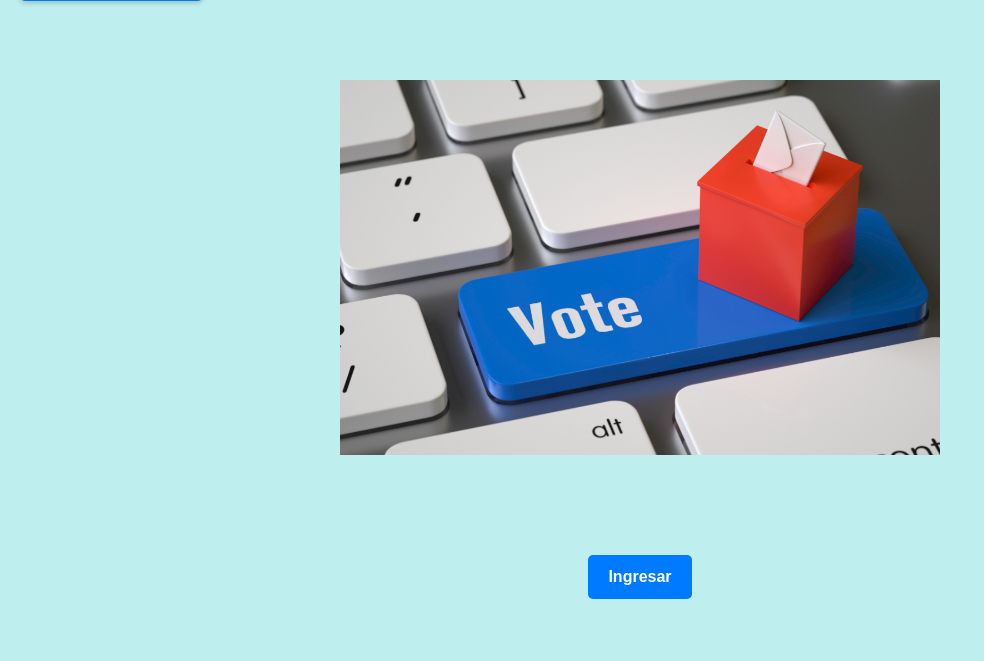
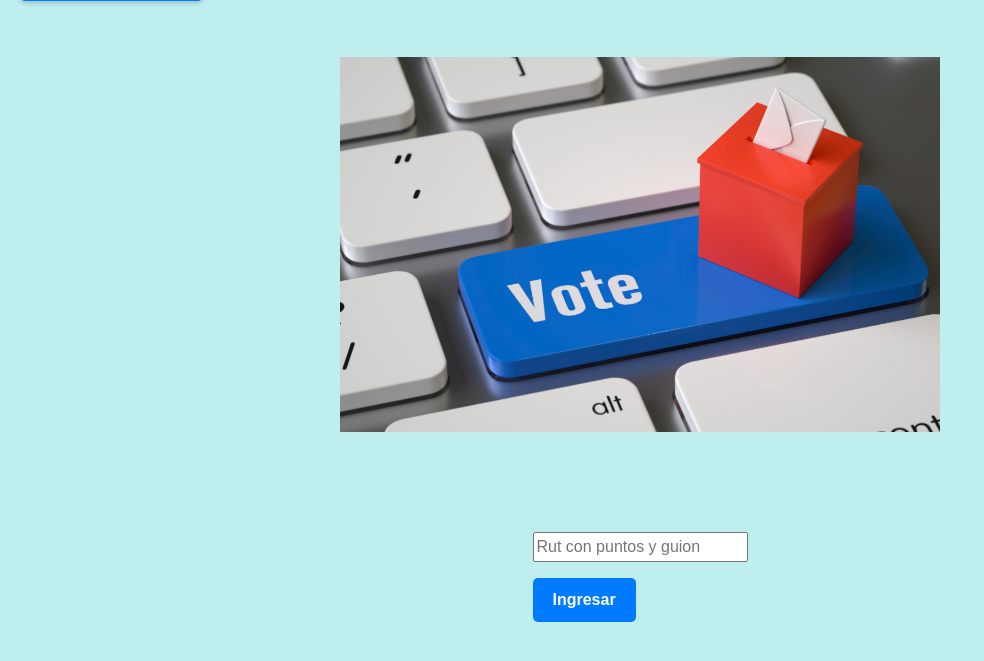
Before and after one commit to osvaldogmc/sistema_voto, a Django app: page / in a window 1280 px wide. Shown: the part 61-722 px from the top of the page, without its empty margins (0-984 px from the left). Run offline with Django 5.2, Linux system fonts and the light colour scheme.

Commit message:
last update

```diff
--- /dev/null
+++ b/app/functions/__init__.py
@@ -0,0 +1 @@
+from . encriptacion import encode, decode
--- /dev/null
+++ b/app/static/validarRut.js
@@ -0,0 +1,52 @@
+const $formRut = document.getElementById('formRut');
+const $txtRut = document.getElementById('txtRut');
+
+(function () {
+    $formRut.addEventListener('submit', function (e) {
+        let rut = String($txtRut.value).trim();
+        if (rut.length === 0) {
+            alert("El rut no puede ir vacio");
+            e.preventDefault();
+        }
+    });
+})();
+
+
+function validarRut() {
+    const rut = document.getElementById("txtRut").value;
+
+    // Verificar si el RUT tiene el formato correcto: XX.XXX.XXX-X
+    const rutPattern = /^\d{1,2}(\.\d{3}){2}-[0-9Kk]{1}$/;
+
+    if (!rutPattern.test(rut)) {
+        alert("RUT inválido. El formato debe ser XX.XXX.XXX-X");
+        return false;
+    }
+
+    const rutLimpio = rut.replace(/[.-]/g, ''); // Elimina puntos y guion
+    const cuerpo = rutLimpio.slice(0, -1);
+    const dv = rutLimpio.slice(-1).toUpperCase();
+
+    if (!/^\d{7,8}[0-9k]$/.test(rutLimpio)) {
+        alert("RUT inválido.");
+        return false;
+    }
+
+    let suma = 0;
+    let multiplicador = 2;
+    for (let i = cuerpo.length - 1; i >= 0; i--) {
+        suma += cuerpo[i] * multiplicador;
+        multiplicador = multiplicador === 7 ? 2 : multiplicador + 1;
+    }
+
+    const dvCalculado = 11 - (suma % 11);
+    const dvCorrecto = dvCalculado === 11 ? '0' : dvCalculado === 10 ? 'K' : dvCalculado.toString();
+
+    if (dv !== dvCorrecto) {
+        alert("RUT inválido.");
+        return false;
+    }
+
+    return true;
+
+}
--- a/app/templates/editarCandidato.html
+++ b/app/templates/editarCandidato.html
@@ -9,9 +9,7 @@
                 <div class="card-body">
                     <form action="/edicionCandidato/" method="POST">
                         {% csrf_token %}
-                        <div class="form-group mb-3">
-                            <input type="text" id="txtId" name="txtId" value="{{editar.id}}" class="form-control" placeholder="ID" maxlength="30" readonly required>
-                        </div>
+                        <input type="hidden" id="txtId" name="txtId" value="{{editar.id}}" class="form-control" placeholder="ID" maxlength="30" readonly required>
                         <div class="form-group mb-3">
                             <input type="text" id="txtNombre" name="txtNombre" value="{{editar.nombre}}" class="form-control" placeholder="Nombre" maxlength="30" required>
                         </div>
--- a/app/templates/formulario_votacion.html
+++ b/app/templates/formulario_votacion.html
@@ -35,7 +35,7 @@
         .container {
             width: 90%;
             max-width: 500px;
-            background-color: rgb(253, 253, 253);
+            background-color: rgb(245, 238, 216);
             padding: 2rem;
             border-radius: 10px;
             box-shadow: 0 4px 10px rgba(0, 0, 0, 0.1);
@@ -113,7 +113,7 @@
             </div>
             <div>
                 <label for="rut">RUT</label>
-                <input type="text" id="rut" name="rut" placeholder="Ej: 12.345.678-9" required>
+                <input type="text" id="txtRut" value="{{rut}}" name="txtRut" placeholder="Ej: 12.345.678-9" readonly required>
             </div>
             <div>
                 <label for="correo">Correo</label>
--- a/app/templates/index.html
+++ b/app/templates/index.html
@@ -73,8 +73,19 @@
         <h1>Nuevo Sistema de Votación Digital</h1>
     </div>
     <a href="{% url 'ingreso' %}" class="admin-access">Acceso Administrador</a>
-    <a href="{% url 'formulario' %}" class="btn">Ingresar</a>
+    <div>
+        <form id="formRut" action="{% url 'formulario' %}"  method="POST" onsubmit="return validarRut();">
+            {% csrf_token %}
+            <div class="form-group mb-3">
+                <input type="text" id="txtRut" name="txtRut" placeholder="Rut con puntos y guion" maxlength="30" required>
+            </div>
+            <div>
+                <button type="submit" id="btn-submit" class="btn btn-success btn-block text-white">Ingresar</button>
+            </div>
+        </form>
+    </div>
     <script src="https://cdn.jsdelivr.net/npm/@popperjs/core@2.11.8/dist/umd/popper.min.js" integrity="sha384-I7E8VVD/ismYTF4hNIPjVp/Zjvgyol6VFvRkX/vR+Vc4jQkC+hVqc2pM8ODewa9r" crossorigin="anonymous"></script>
     <script src="https://cdn.jsdelivr.net/npm/bootstrap@5.3.3/dist/js/bootstrap.min.js" integrity="sha384-0pUGZvbkm6XF6gxjEnlmuGrJXVbNuzT9qBBavbLwCsOGabYfZo0T0to5eqruptLy" crossorigin="anonymous"></script>
 </body>
+<script src="{% static '/validarRut.js' %}"></script>
 </html>
--- a/app/views.py
+++ b/app/views.py
@@ -3,12 +3,16 @@ from django.contrib.auth.forms import UserCreationForm, AuthenticationForm
 from django.contrib.auth.models import User
 from django.contrib.auth import login, logout, authenticate
 from django.db import IntegrityError
-from .models import Votante, Voto, Candidato
 from django.contrib.auth.decorators import login_required
 import sys
+import re
+from .models import Votante, Voto, Candidato
+from .functions import encode, decode
+
 
 def home(request):
     return render(request, 'index.html')
+
 
 def formulario_votacion(request):
     try:
@@ -21,13 +25,22 @@ def formulario_votacion(request):
                     'nombre': f'{candidato.nombre} {candidato.apellido}',
                 })
 
+        if request.method == "GET":
+            return redirect('home')
+
         if request.method == "POST":
             nombre = request.POST.get("nombre")
             apellido = request.POST.get("apellido")
-            rut = request.POST.get("rut")
+            rut = request.POST.get("txtRut")
             correo = request.POST.get("correo")
             candidato = request.POST.get("candidato")
 
+            if not validar_rut(str(rut)):
+                context['tipo'] = 'error'
+                context['mensaje'] = 'RUT inválido'
+                return render(request, 'formulario_votacion.html', context)
+
+            context['rut'] = rut
 
         #    Valida que el votante exista, y si no existe lo crea
             if Votante.objects.filter(rut=rut).exists():
@@ -50,8 +63,33 @@ def formulario_votacion(request):
                 context['mensaje'] = f'El votante {votante.nombre} {votante.apellido} voto con exito!'
 
         return render(request, 'formulario_votacion.html', context)
-    except Exception as e:
-        print(f'Error en la linea {format(sys.excinfo()[-1].tblineno)} {type(e).__name} {e}')
+    except IntegrityError:
+        return render(request, 'formulario_votacion.html', context)
+
+
+def validar_rut(rut: str):
+    rut = rut.replace(".", "").replace("-", "")  # Eliminar puntos y guion
+    if not re.match(r'^\d{7,8}[0-9Kk]$', rut):  # Verifica si el formato es correcto
+        return False
+
+    cuerpo = rut[:-1]
+    dv = rut[-1].upper()  # Convertir el DV a mayúscula
+
+    suma = 0
+    multiplicador = 2
+    for i in reversed(cuerpo):
+        suma += int(i) * multiplicador
+        multiplicador = multiplicador + 1 if multiplicador < 7 else 2
+
+    dv_calculado = 11 - (suma % 11)
+    if dv_calculado == 11:
+        dv_correcto = "0"
+    elif dv_calculado == 10:
+        dv_correcto = "K"
+    else:
+        dv_correcto = str(dv_calculado)
+
+    return dv == dv_correcto
 
 @login_required
 def resultados(request):
@@ -116,7 +154,16 @@ def signout(request):
 @login_required
 def editCandidatos(request):
     candi = Candidato.objects.all()
-    return render(request, 'candidatos.html', {"candi": candi})
+    candidatos = []
+    for c in candi:
+        candidatos.append({
+           'id': encode(str(c.id)),
+            'nombre': c.nombre,
+            'apellido': c.apellido,
+            'partido': c.partido,
+        })
+    return render(request, 'candidatos.html', {"candi": candidatos})
+
 
 def registrarCandidato(request):
     try:
@@ -131,17 +178,23 @@ def registrarCandidato(request):
 
 
 def editarCandidato(request, candidato_id):
-    editar = Candidato.objects.get(id=candidato_id)
-    return render(request, 'editarCandidato.html', {"editar": editar})
+    id = int(decode(candidato_id))
+    editar = Candidato.objects.get(id=id)
+    candidato = {
+        'id': encode(str(editar.id)),
+        'nombre': editar.nombre,
+        'apellido': editar.apellido,
+        'partido': editar.partido,
+    }
+    return render(request, 'editarCandidato.html', {"editar": candidato})
 
-def edicionCandidato(request,candidato_id):
-    # id = request.POST['txtId']
+def edicionCandidato(request):
+    id = int(decode(request.POST['txtId']))
     nombre = request.POST['txtNombre']
     apellido = request.POST['txtApellido']
     partido = request.POST['txtPartido']
 
-    editar = Candidato.objects.get(id=candidato_id)
-    # editar.id = id
+    editar = Candidato.objects.get(id=id)
     editar.nombre = nombre
     editar.apellido = apellido
     editar.partido = partido
@@ -151,6 +204,7 @@ def edicionCandidato(request,candidato_id):
 
 
 def eliminarCandidato(request, candidato_id):
-    eliminar = Candidato.objects.get(id=candidato_id)
+    id = int(decode(candidato_id))
+    eliminar = Candidato.objects.get(id=id)
     eliminar.delete()
     return redirect('/candidatos/')
```
Also changed, not shown: app/functions/encriptacion.py (added, +18 -0 lines).
